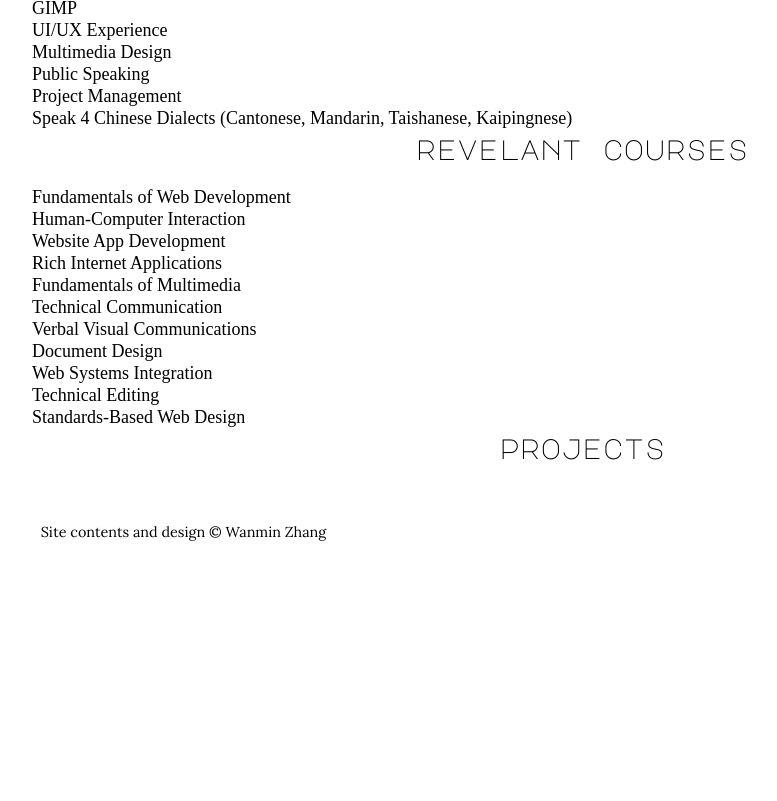
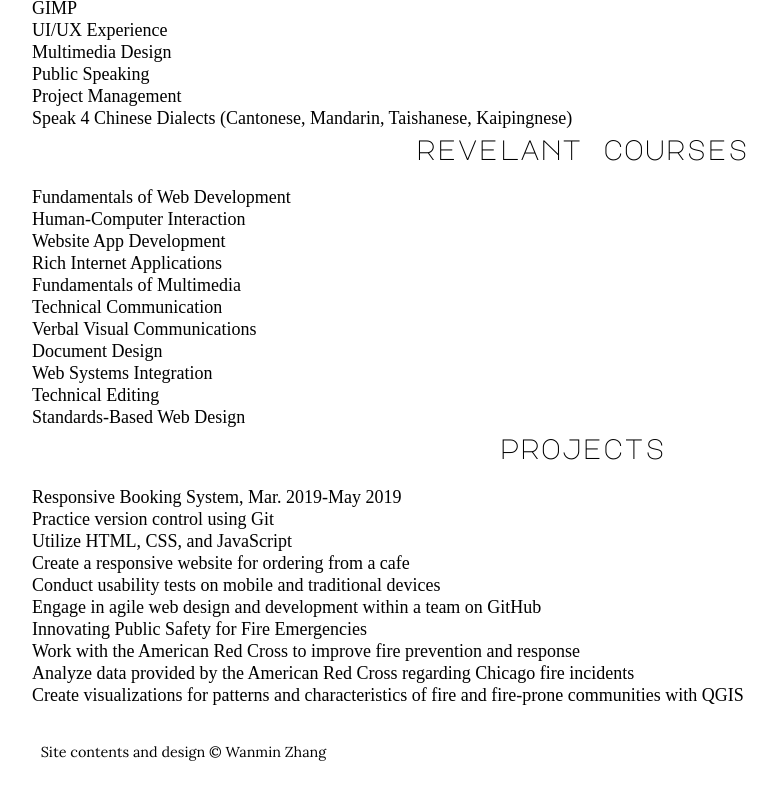
Before and after one commit to wanminz/com530-project-three, a plain HTML site: page resume/index.html in a window 1280 px wide. Shown: the part 870-1671 px from the top of the page, without its empty margins (58-835 px from the left). Before the commit the page ends 1470 px from the top, so only its background shows below. Drawn offline with Linux system fonts and the light colour scheme; a web font is replaced by a local one.

Commit message:
Add projects section to resume page

```diff
--- a/resume/index.html
+++ b/resume/index.html
@@ -92,6 +92,29 @@
     </section>
     <section id="projects">
       <h2>Projects</h2>
+      <ol>
+        <li>
+          <h3>Responsive Booking System, Mar. 2019-May 2019</h3>
+          <ul>
+            <li>Practice version control using Git</li>
+            <li>Utilize HTML, CSS, and JavaScript</li>
+            <li>Create a responsive website for ordering from a cafe</li>
+            <li>Conduct usability tests on mobile and traditional devices</li>
+            <li>Engage in agile web design and development within a team on GitHub</li>
+          </ul>
+        </li>
+        <li>
+          <h3>Innovating Public Safety for Fire Emergencies</h3>
+          <ul>
+            <li>Work with the American Red Cross to improve fire prevention and
+              response</li>
+            <li>Analyze data provided by the American Red Cross regarding Chicago
+              fire incidents</li>
+            <li>Create visualizations for patterns and characteristics of fire and
+              fire-prone communities with QGIS</li>
+          </ul>
+        </li>
+      </ol>
     </section>
   </main>
   <footer id="footer">
```
